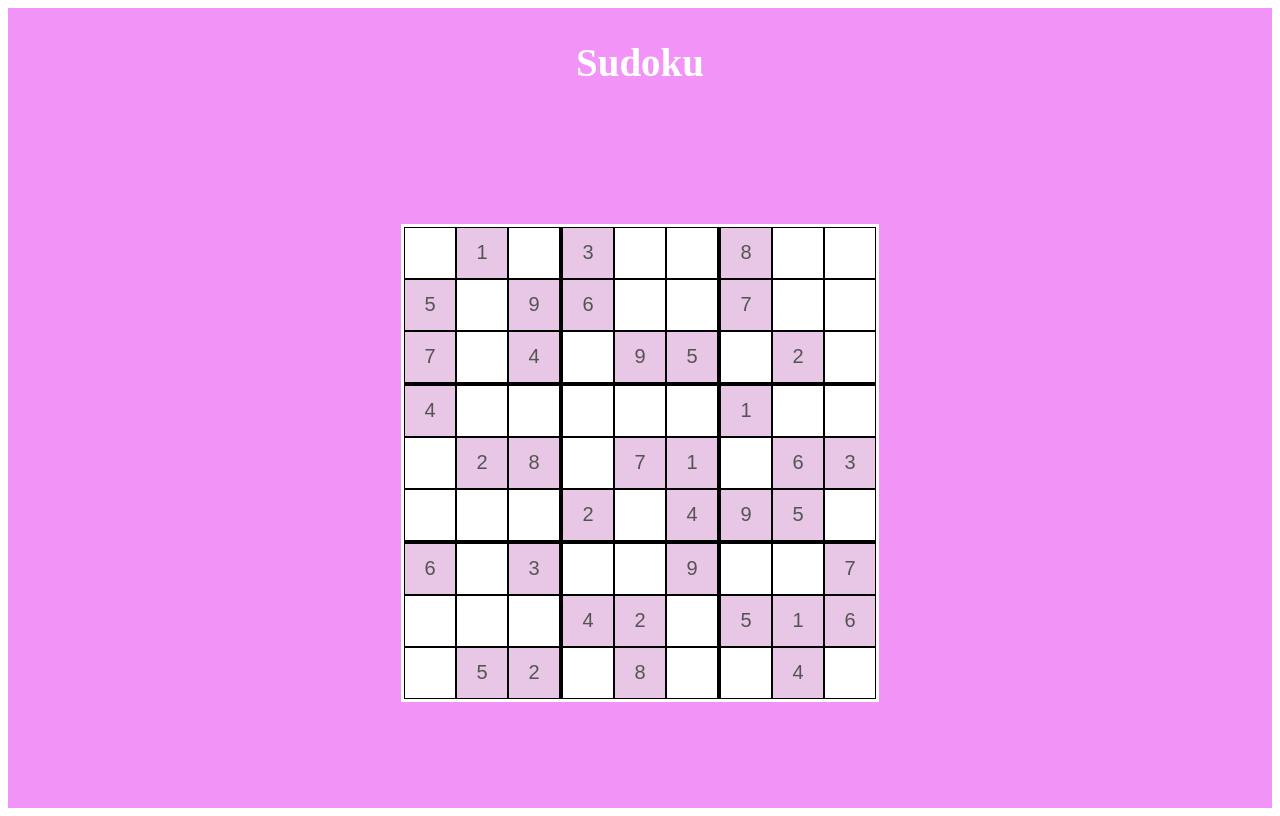
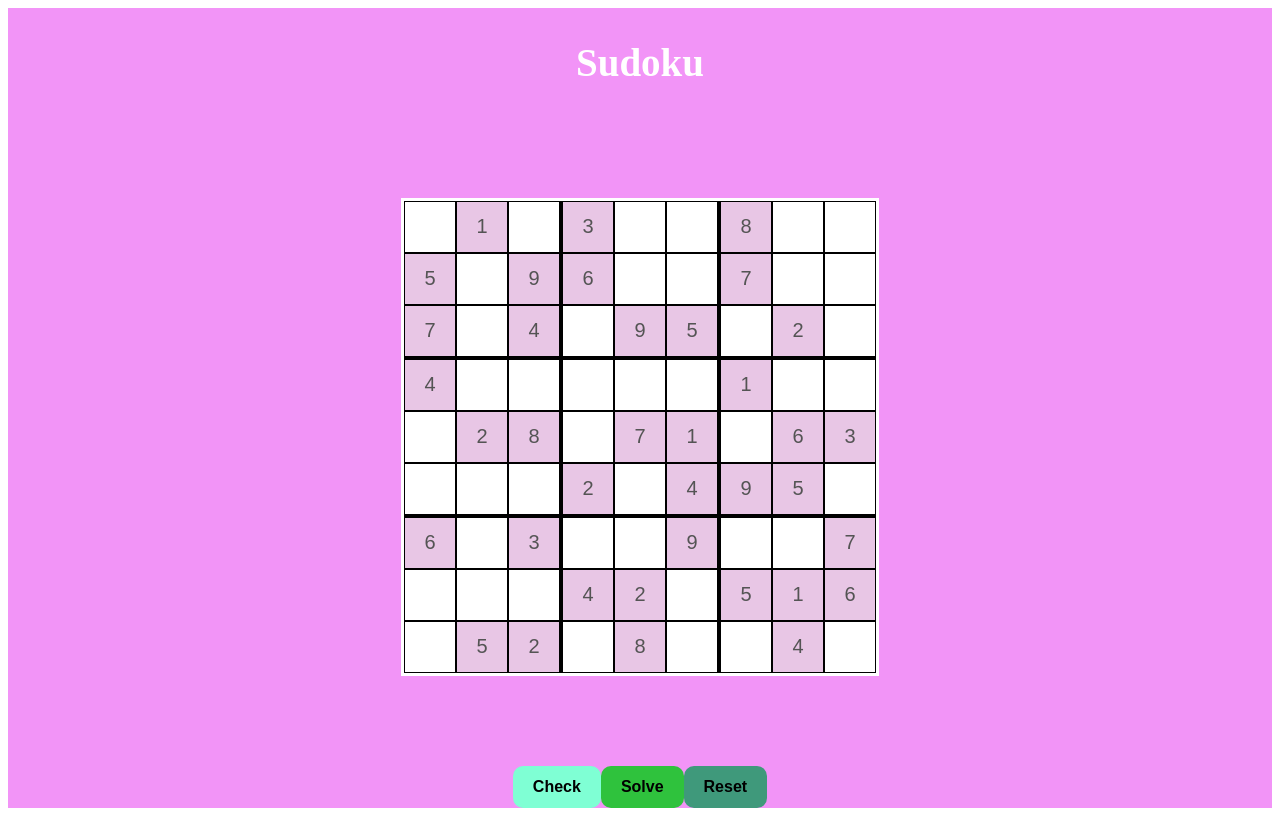
Before and after one commit to tanner1399/sudoku-app, a React (Vite) app: page / in a window 1280 px wide. Built offline with nearby package versions, Linux system fonts and the light colour scheme.

Commit message:
Game logic implemented, with backtracking
since i'm using backtracking i won't push it to main...:/

```diff
--- a/src/App.css
+++ b/src/App.css
@@ -38,7 +38,32 @@ td {
 }
 
 .buttonContainer {
-  margin-top: 50px;
+  margin-top: 10px;
+}
+
+.checkButton {
+  background-color: aquamarine;
+  font-weight: bold;
+  padding: 12px 20px;
+  border: none;
+  border-radius: 10px;
+  font-size: medium;
+}
+.solveButton {
+  background-color: rgb(47, 194, 61);
+  font-weight: bold;
+  padding: 12px 20px;
+  border: none;
+  border-radius: 10px;
+  font-size: medium
+}
+.resetButton {
+  background-color: rgb(63, 153, 123);
+  font-weight: bold;
+  padding: 12px 20px;
+  border: none;
+  border-radius: 10px;
+  font-size: medium
 }
 
 .bBorder {
--- a/src/App.tsx
+++ b/src/App.tsx
@@ -2,6 +2,7 @@ import React, { useState } from "react";
 import "./App.css";
 //import Board from "./components/Board";
 
+//initial state of the board, where -1 represents an empty cell
 const initialBoard = [
   [-1, 1, -1, 3, -1, -1, 8, -1, -1],
   [5, -1, 9, 6, -1, -1, 7, -1, -1],
@@ -34,7 +35,142 @@ function App() {
       grid[row][col] = val;
     }
 
+    // Update the board state with the modified grid
     setBoardArray(grid);
+  }
+
+  function compareSudokus(currentSudoku: number[][], solvedSudoku: number[][]) {
+    let res = {
+      isComplete: true, // Flag to indicate if the board is completely and correctly filled
+      isSolvable: true, // Flag to indicate if the board can still be solved based on current state
+    };
+
+    // Iterate over each cell to compare the current and solved Sudoku states
+    for (var i = 0; i < 9; i++) {
+      for (var j = 0; j < 9; j++) {
+        if (currentSudoku[i][j] != solvedSudoku[i][j]) {
+          if (currentSudoku[i][j] != -1) {
+            res.isSolvable = false; // Mark as unsolvable if a cell is filled incorrectly
+          }
+          res.isComplete = false; // Mark as incomplete if any cell is still empty or incorrect
+        }
+      }
+    }
+    return res;
+  }
+
+  // Function to check the Sudoku solution
+  function checkSudoku() {
+    //TODO
+    let sudoku = getDeepCopy(initialBoard);
+    solver(sudoku);
+
+    let compare = compareSudokus(boardArray, sudoku); // Compare the current board to the solved one
+
+    // Provide feedback based on the comparison
+    if (compare.isComplete) {
+      alert("Congrats! The sudoku is solved");
+    } else if (compare.isSolvable) {
+      alert("Keep going!");
+    } else {
+      alert("Wrong! Try again");
+    }
+  }
+
+  // Further functions (`checkRow`, `checkCol`, `checkSquare`, `checkValid`, `getNext`, `solver`, `solveSudoku`, `resetSudoku`)
+  // are used to implement Sudoku solving logic and validate moves
+
+  // Checks if a given number can be legally placed in a specified row
+  function checkRow(grid: number[][], row, num) {
+    return grid[row].indexOf(num) === -1; // Returns true if the number is not already in the row
+  }
+
+  // Checks if a given number can be legally placed in a specified column
+  function checkCol(grid, col, num) {
+    return grid.map((row) => row[col]).indexOf(num) === -1; // Maps each row to its value in the column and checks if the number is not present
+  }
+
+  function checkSquare(grid, row, col, num) {
+    //get the indexes of the square
+    let squareArray = [],
+      rowStart = row - (row % 3), // Calculates the starting indexes
+      colStart = col - (col % 3);
+
+    //
+    for (let i = 0; i < 3; i++) {
+      for (let j = 0; j < 3; j++) {
+        //to get all the cell numbers and save it in the squareArray
+        squareArray.push(grid[rowStart + i][colStart + j]);
+      }
+    }
+    return squareArray.indexOf(num) === -1; // Returns true if the number is not already in the square
+  }
+
+  //This function validates if a given move is legal by checking the row, column, and square constraints
+  function checkValid(grid, row, col, num) {
+    if (
+      checkRow(grid, row, num) &&
+      checkCol(grid, col, num) &&
+      checkSquare(grid, row, col, num)
+    ) {
+      return true;
+    }
+    return false;
+  }
+
+  function getNext(row, col) {
+    //if col reaches 8, increase row
+    //if row reaches 8 and col reaches 8, next index will be [0,0] indicating the end of the grid
+    return col !== 8 ? [row, col + 1] : row != 8 ? [row + 1, 0] : [0, 0];
+  }
+
+  //function to solve the sudoki, using backtracking
+  //TODO: implement waiting time
+  function solver(grid, row = 0, col = 0) {
+    if (grid[row][col] !== -1) {
+      //If current cell already is filled, move to next cell
+      let isLast = row >= 8 && col >= 8;
+      if (!isLast) {
+        // If there are no more cells to fill, the Sudoku is solved
+        let [nextRow, nextCol] = getNext(row, col);
+        return solver(grid, nextRow, nextCol);
+      }
+    }
+    for (let num = 1; num <= 9; num++) {
+      // Try all possible numbers (1-9)
+      //check if the number satisfy the contrains
+      if (checkValid(grid, row, col, num)) {
+        //If the number is valid, fill the number in the cell
+        grid[row][col] = num;
+        // get Next cell and repeat function
+        let [nextRow, nextCol] = getNext(row, col);
+
+        //TODO: merge these if statements into one
+        if (!nextRow && !nextCol) {
+          // If Sudoku is solved with this placement, return true
+          return true;
+        }
+        if (solver(grid, nextRow, nextCol)) {
+          return true;
+        }
+      }
+    }
+
+    // if it's invalid backtrack by resetting the cell
+    grid[row][col] = -1;
+    return false; // If no number is valid in the current cell, return false to trigger backtracking
+  }
+  //TODO: make this to an if statement
+  //TODO: / If the solver successfully solves the puzzle,update the board state with the solution, make an alert to notify the user if the Sudoku is unsolvable
+  function solveSudoku() {
+    let sudoku = getDeepCopy(initialBoard);
+    solver(sudoku);
+    setBoardArray(sudoku);
+  }
+
+  function resetSudoku() {
+    let sudoku = getDeepCopy(initialBoard);
+    setBoardArray(sudoku);
   }
 
   return (
@@ -74,6 +210,17 @@ function App() {
             })}
           </tbody>
         </table>
+        <div className="buttonContainer">
+          <button className="checkButton" onClick={checkSudoku}>
+            Check
+          </button>
+          <button className="solveButton" onClick={solveSudoku}>
+            Solve
+          </button>
+          <button className="resetButton" onClick={resetSudoku}>
+            Reset
+          </button>
+        </div>
       </div>
     </div>
   );
--- a/src/board.tsx
+++ /dev/null
@@ -1 +0,0 @@
-function createBoard() {}
```
